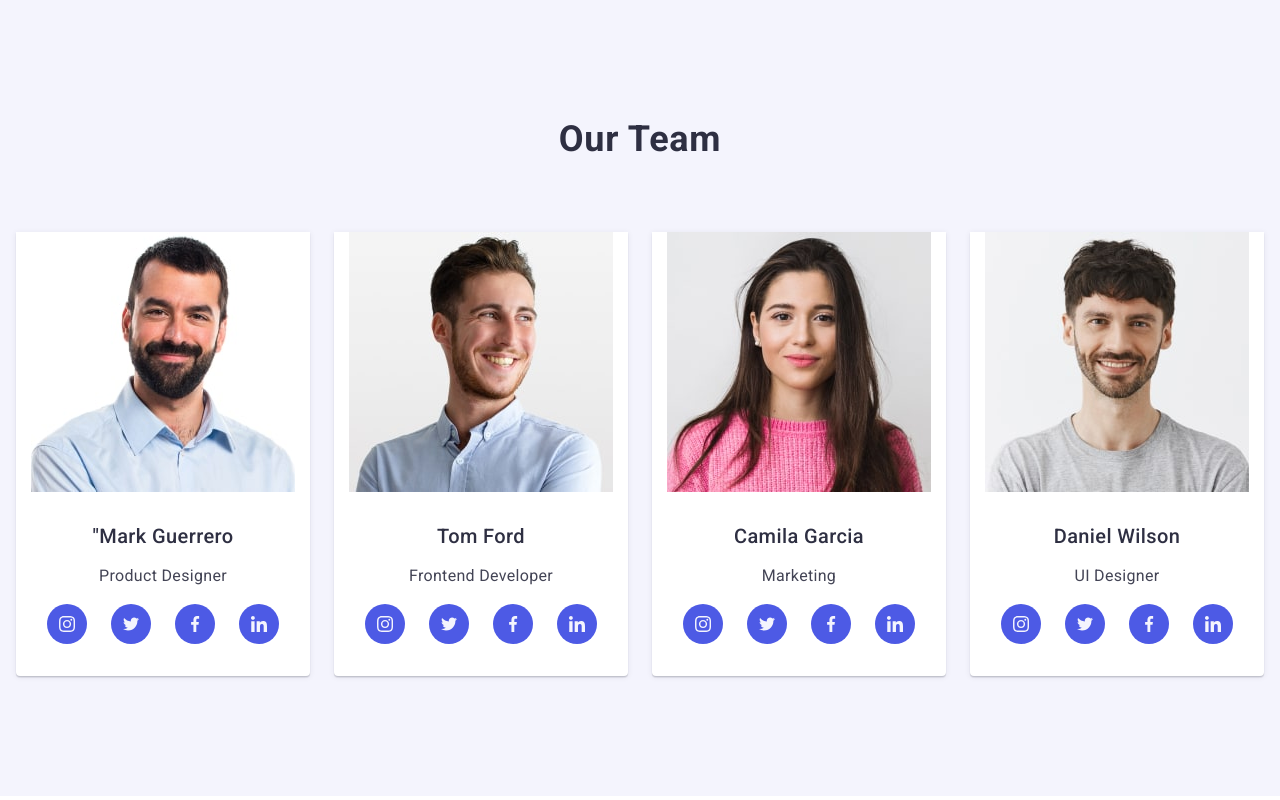
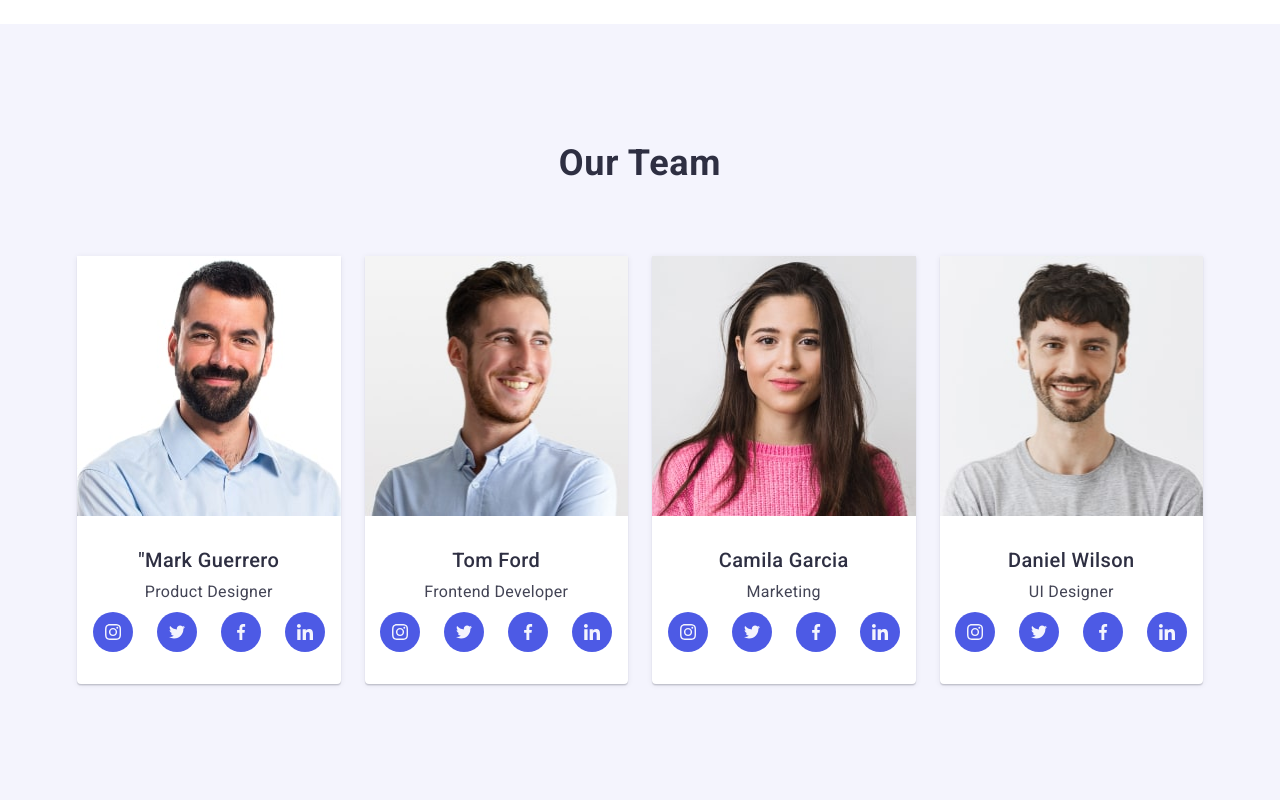
Before and after one commit to ziablyck/goit-markup-hw-06, a plain HTML site: page index.html in a window 1280 px wide. Shown: the part 1160-1960 px from the top of the page. Drawn offline with nearby package versions, Linux system fonts and the light colour scheme.

Commit message:
correct hw

```diff
--- a/css/styles.css
+++ b/css/styles.css
@@ -258,7 +258,7 @@ HEDER AND MENU */
     display: flex;
         justify-content: space-between;
         align-items: center;
-        padding-top: 16px;
+        /* padding-top: 16px; */
     margin: 0;
     padding-bottom: 0;
 }
@@ -637,10 +637,10 @@ screen and (min-devise-pixel-ratio: 2) {
 }
 
 .team-item {
-    display: flex;
+    /* display: flex;
         flex-direction: column;
         justify-content: center;
-            align-items: center;
+            align-items: center; */
     background-color: #FFFFFF;
     width: 264px;
     border-radius: 0px 0px 4px 4px;
@@ -650,11 +650,12 @@ screen and (min-devise-pixel-ratio: 2) {
 }
 .tumb {
 
-    display: flex;
+    /* display: flex;
         width: 232px;
         flex-direction: column;
         gap: 8px;
-    margin: 32px 0;
+    margin: 32px 0; */
+    padding: 32px 0;
 }
 
 .team-subtitle {
@@ -681,7 +682,7 @@ screen and (min-devise-pixel-ratio: 2) {
 
 .all-soc-icon-box {
     display: flex;
-    justify-content: space-between;
+    justify-content: center;
     gap: 24px;
 }
 
@@ -720,9 +721,12 @@ screen and (min-devise-pixel-ratio: 2) {
         flex-wrap: wrap;
         column-gap: 24px;
         row-gap: 64px;
+        justify-content: center;
+
 }
 .team-item {
-    width: calc((100% - 24px) / 2);
+    width: 264px;
+    /* width: calc((100% - 24px) / 2); */
 }
 }
 
@@ -1031,12 +1035,15 @@ flex-direction: column;
 @media screen and (min-width: 768px) {
 
     /* TABLET-FOOTER */
+    .container{
+    max-width: 1158px;
+    }
 .footer-container {
     display: flex;
     flex-direction: column;
     gap: 72px;
     align-items: center;
-    max-width: none;
+    max-width: 1158px;
     }
 .footer-nav-container {
     display: flex;
@@ -1076,7 +1083,7 @@ flex-direction: row;
 .footer-container {
         display: flex;
         flex-direction: row;
-        justify-content: space-between;
+        /* justify-content: space-between; */
         align-items: baseline;
     }
 .footer-nav-container {
```
